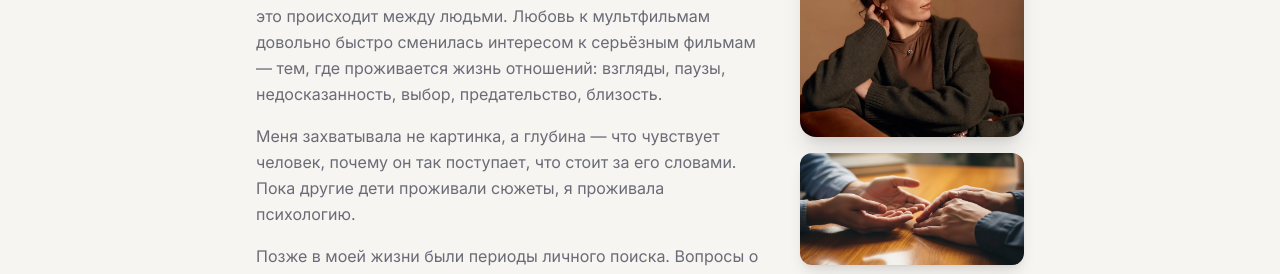
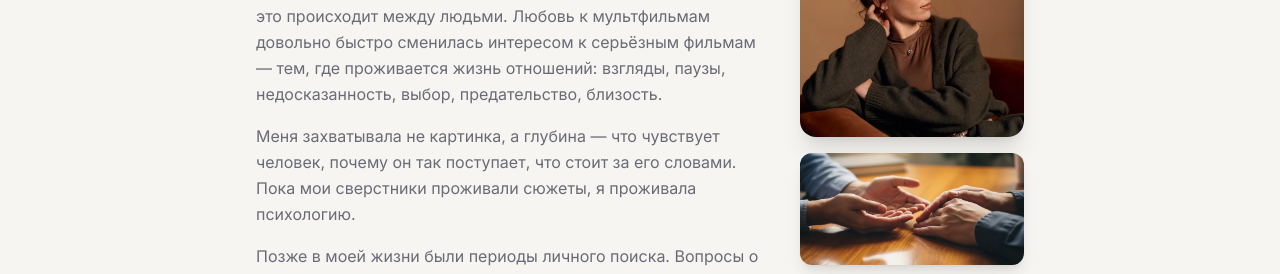
Before and after one commit to pavelypopov-droid/svetlana-popova-site, a Next.js app: page /ob-mne in a window 1280 px wide. Shown: the part 840-1114 px from the top of the page. Built offline with nearby package versions, Linux system fonts and the light colour scheme.

Commit message:
fix: "другие дети" → "мои сверстники" in About page text
Co-Authored-By: Claude Opus 4.6 <noreply@anthropic.com>

```diff
--- a/app/(site)/ob-mne/page.tsx
+++ b/app/(site)/ob-mne/page.tsx
@@ -77,7 +77,7 @@ export default function ObMnePage() {
                 Ещё в детстве меня удивляло не то, что происходит, а почему это происходит между людьми. Любовь к мультфильмам довольно быстро сменилась интересом к серьёзным фильмам — тем, где проживается жизнь отношений: взгляды, паузы, недосказанность, выбор, предательство, близость.
               </p>
               <p className="text-brand-dark/70 leading-relaxed mb-4">
-                Меня захватывала не картинка, а глубина — что чувствует человек, почему он так поступает, что стоит за его словами. Пока другие дети проживали сюжеты, я проживала психологию.
+                Меня захватывала не картинка, а глубина — что чувствует человек, почему он так поступает, что стоит за его словами. Пока мои сверстники проживали сюжеты, я проживала психологию.
               </p>
               <p className="text-brand-dark/70 leading-relaxed mb-4">
                 Позже в моей жизни были периоды личного поиска. Вопросы о смысле, выборе, пути. И именно психотерапия стала пространством, где я научилась слышать себя по-настоящему. Это был не просто интерес — это было узнавание.
```
